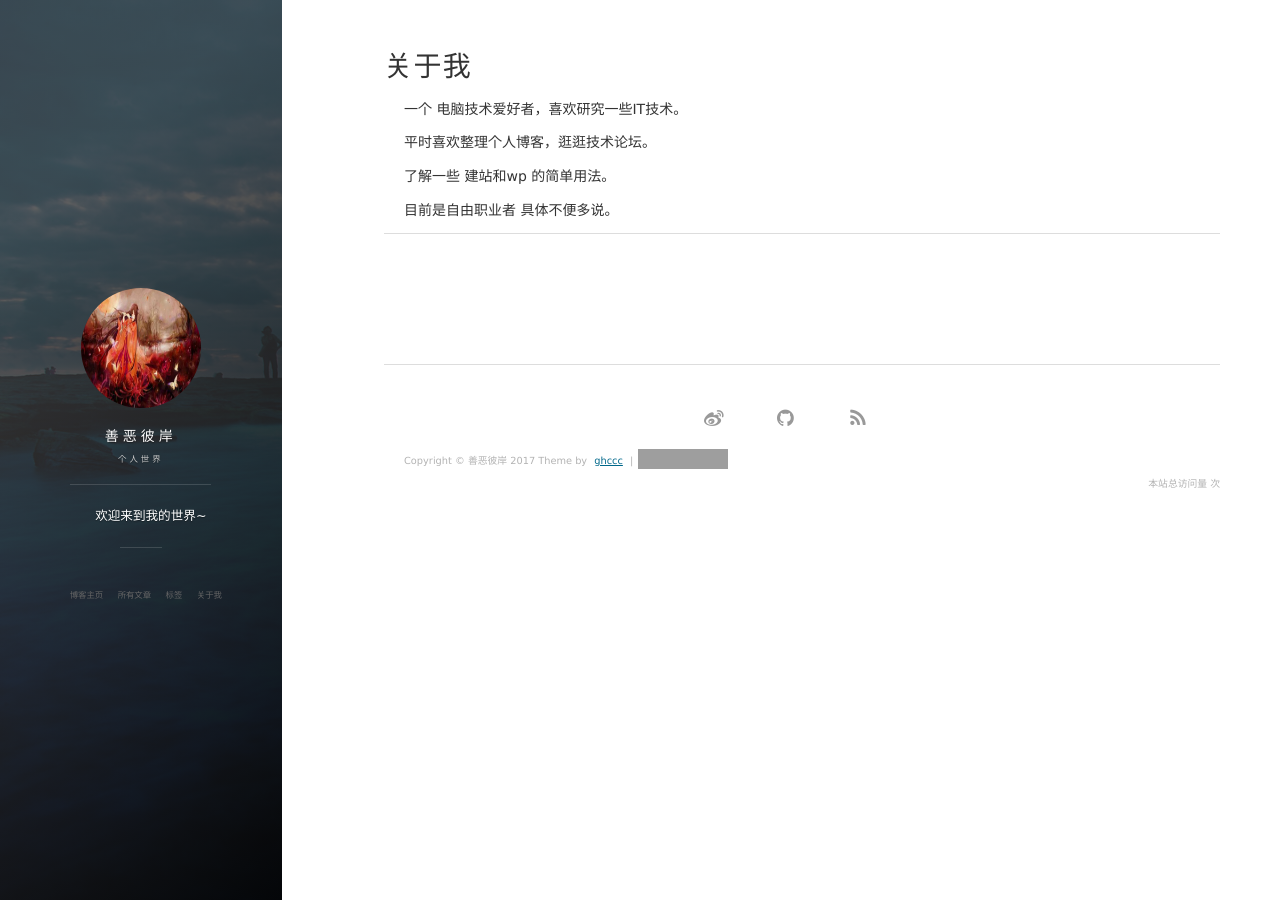
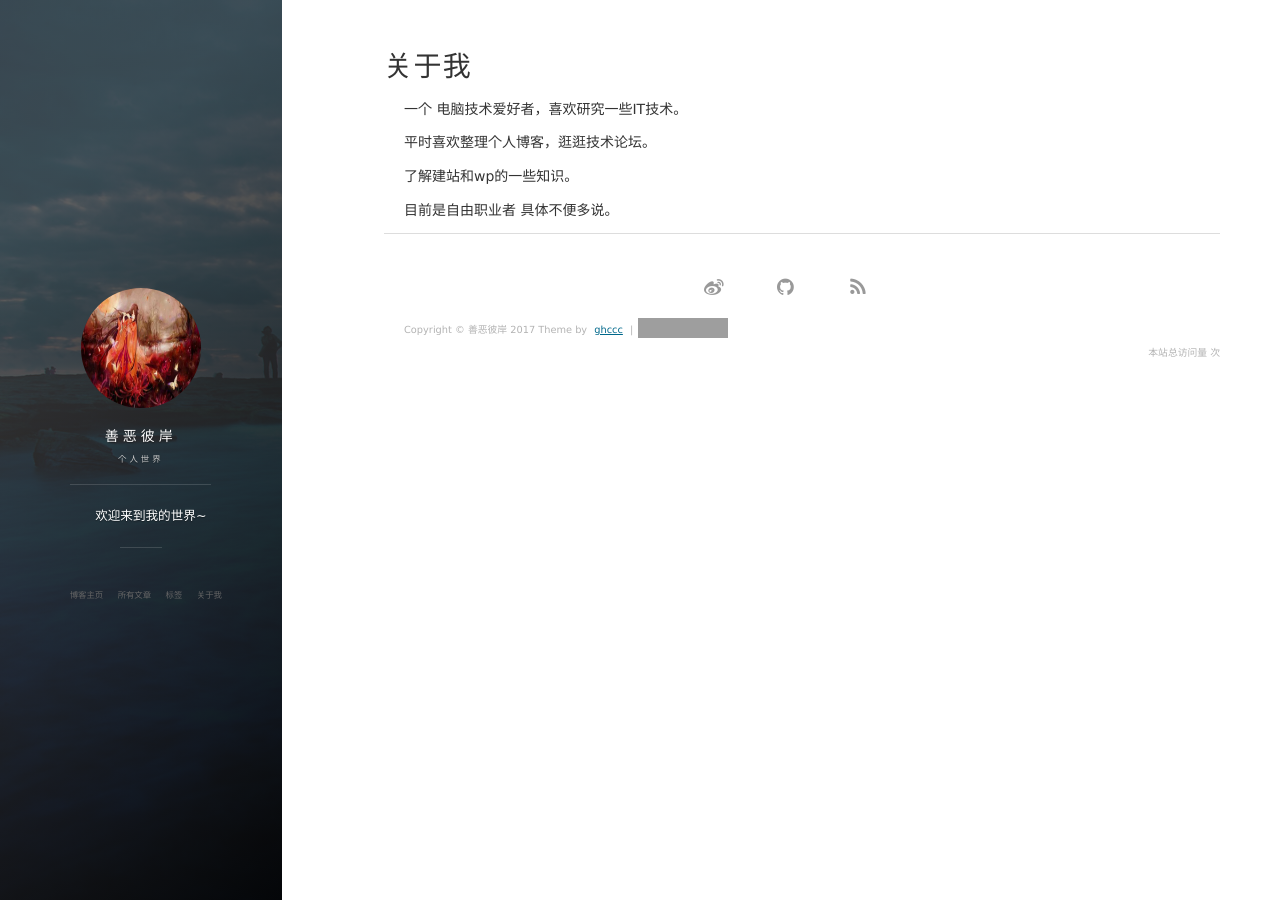
Before and after one commit to ghccc/ghccc.github.io, a Jekyll site: the page built from about.md, in a window 1280 px wide. Built offline with Jekyll 4.4.1, drawn with Linux system fonts in a browser that asks for light colours; nearby versions of some CDN libraries; comment, search, counter and statistics services are not loaded; grey boxes are pictures that could not be loaded.

Commit message:
change about

```diff
--- a/about.md
+++ b/about.md
@@ -7,10 +7,8 @@ title: 关于我
 <p>
 平时喜欢整理个人博客，逛逛技术论坛。
 <p>
-了解一些 建站和wp 的简单用法。
+了解建站和wp的一些知识。
 
 <p>
 目前是自由职业者
 具体不便多说。
-
-{% include comments.html %}
```
